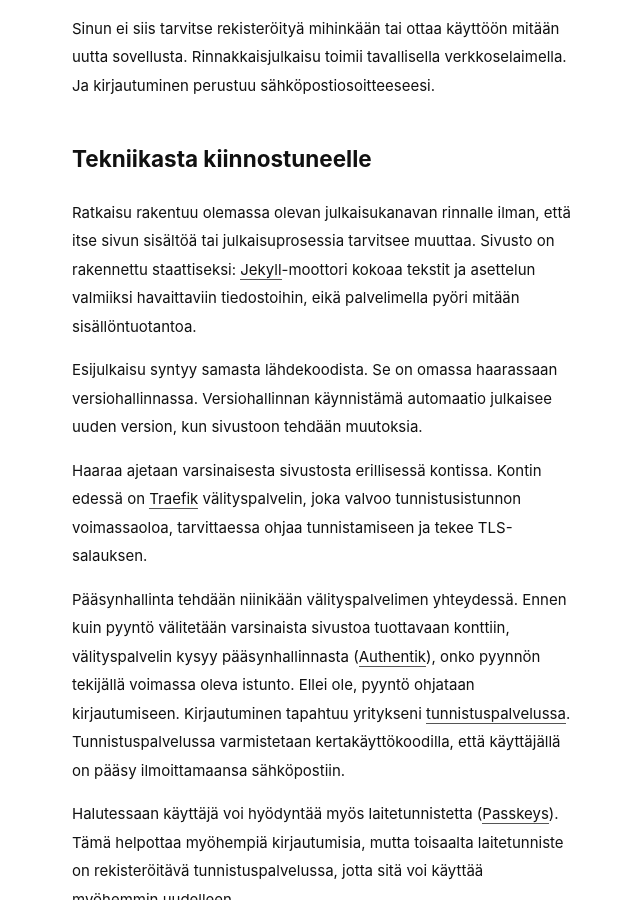
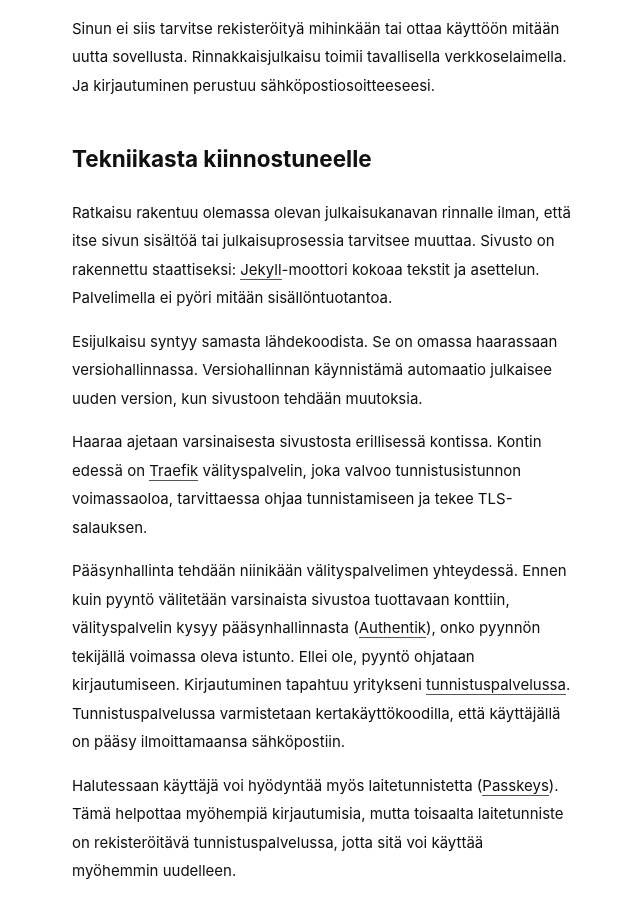
Before and after one commit to klaalo/klaalo.github.io, a Jekyll site: the page built from _posts/2026-10-12-esijulkaisu.md, in a window 1280 px wide and 900 px high, scrolled down 2077 px. Shown: the whole window, without its empty margins (318-958 px from the left). Built offline with Jekyll 4.4.1, drawn with Linux system fonts in a browser that asks for light colours; some web fonts are replaced; a script that is not in the unit is left out.

Commit message:
Better language

```diff
--- a/_posts/2026-10-12-esijulkaisu.md
+++ b/_posts/2026-10-12-esijulkaisu.md
@@ -44,7 +44,7 @@ Sinun ei siis tarvitse rekisteröityä mihinkään tai ottaa käyttöön mitää
 
 ## Tekniikasta kiinnostuneelle
 
-Ratkaisu rakentuu olemassa olevan julkaisukanavan rinnalle ilman, että itse sivun sisältöä tai julkaisuprosessia tarvitsee muuttaa. Sivusto on rakennettu staattiseksi: [Jekyll](https://jekyllrb.com/)-moottori kokoaa tekstit ja asettelun valmiiksi havaittaviin tiedostoihin, eikä palvelimella pyöri mitään sisällöntuotantoa.
+Ratkaisu rakentuu olemassa olevan julkaisukanavan rinnalle ilman, että itse sivun sisältöä tai julkaisuprosessia tarvitsee muuttaa. Sivusto on rakennettu staattiseksi: [Jekyll](https://jekyllrb.com/)-moottori kokoaa tekstit ja asettelun. Palvelimella ei pyöri mitään sisällöntuotantoa.
 
 Esijulkaisu syntyy samasta lähdekoodista. Se on omassa haarassaan versiohallinnassa. Versiohallinnan käynnistämä automaatio julkaisee uuden version, kun sivustoon tehdään muutoksia.
 
```
